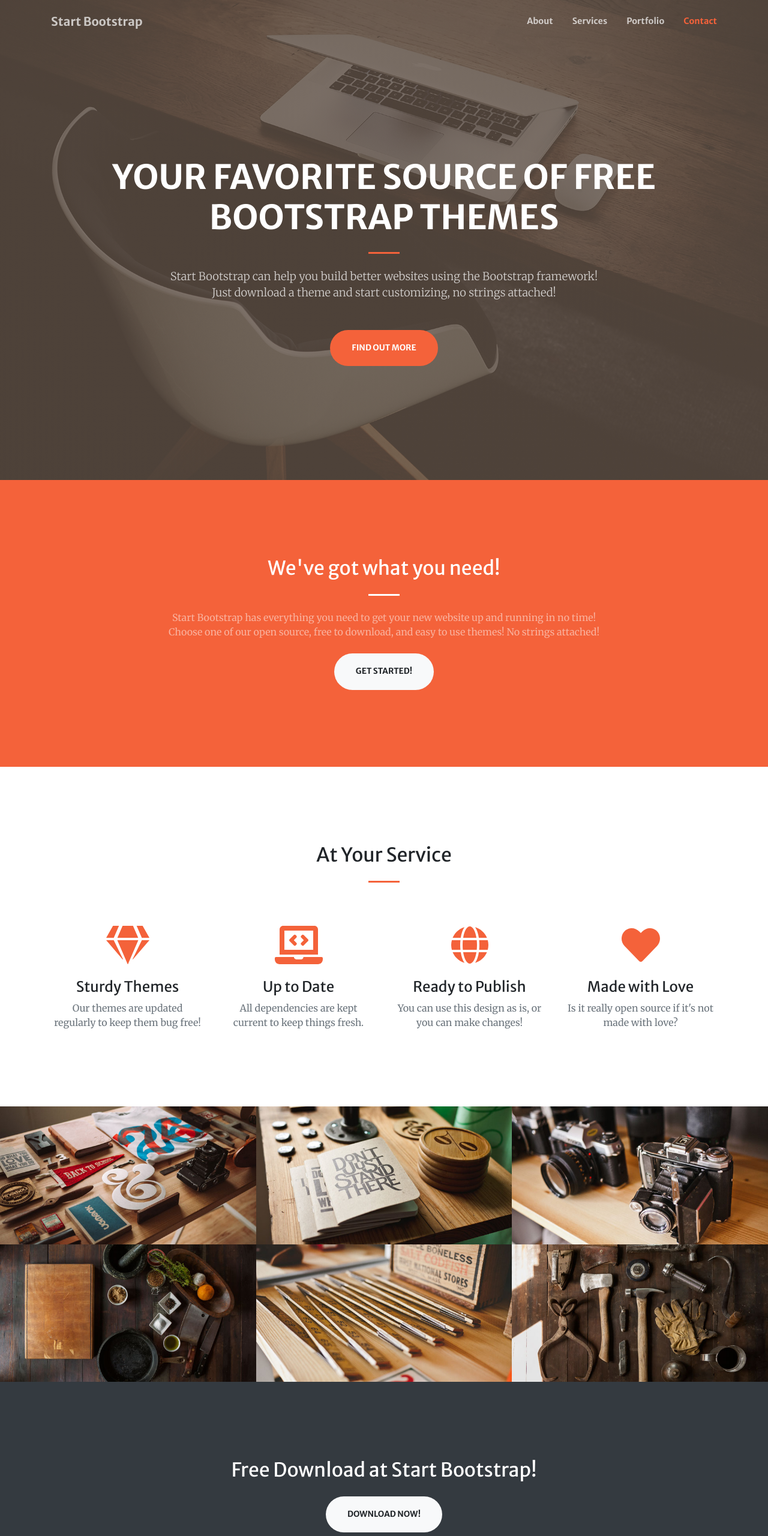
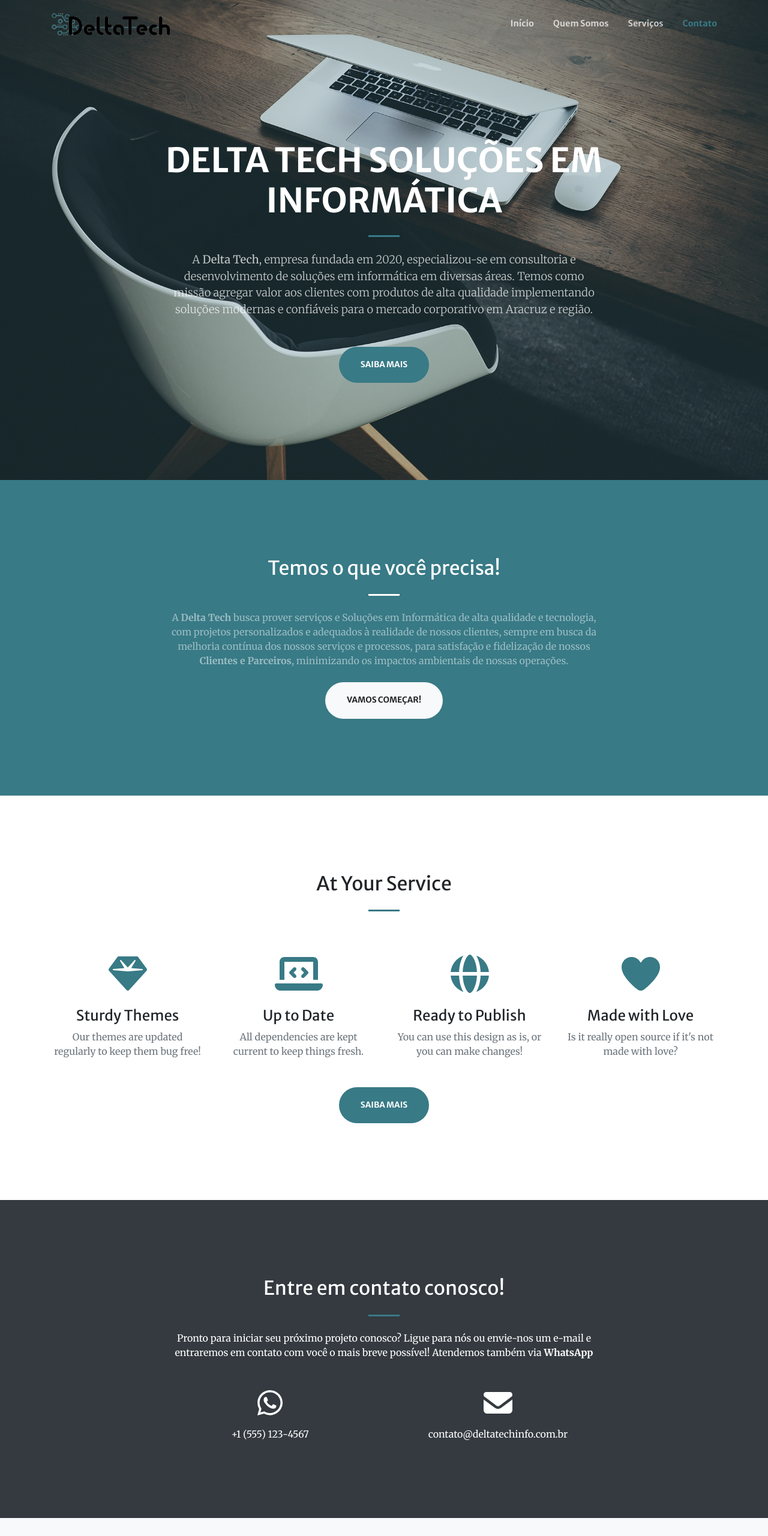
Before and after one commit to mateuslecchi/deltatech, a plain HTML site: page index.html in a window 1280 px wide. Shown: the top 2560 px of the page at 60% size. Drawn offline with nearby package versions, Linux system fonts and the light colour scheme.

Commit message:
Change content

```diff
--- a/index.html
+++ b/index.html
@@ -1,35 +1,38 @@
 <!DOCTYPE html>
-<html lang="en">
+<html lang="pt-br">
     <head>
         <meta charset="utf-8" />
         <meta name="viewport" content="width=device-width, initial-scale=1, shrink-to-fit=no" />
-        <meta name="description" content="" />
-        <meta name="author" content="" />
-        <title>Creative - Start Bootstrap Theme</title>
+        <meta name="description" content="Soluções em Informática, entre em contato, faça um orçamento" />
+        <meta name="author" content="Delta Tech Soluções em Informática" />
+        <title>Delta Tech Soluções em Informática</title>
         <!-- Favicon-->
-        <link rel="icon" type="image/x-icon" href="assets/img/favicon.ico" />
+        <link rel="icon" type="image/x-icon" href="assets/img/icon2.png" />
         <!-- Font Awesome icons (free version)-->
-        <script src="https://use.fontawesome.com/releases/v5.13.0/js/all.js" crossorigin="anonymous"></script>
+        <script src="js/all.js" crossorigin="anonymous"></script>
         <!-- Google fonts-->
         <link href="https://fonts.googleapis.com/css?family=Merriweather+Sans:400,700" rel="stylesheet" />
         <link href="https://fonts.googleapis.com/css?family=Merriweather:400,300,300italic,400italic,700,700italic" rel="stylesheet" type="text/css" />
         <!-- Third party plugin CSS-->
-        <link href="https://cdnjs.cloudflare.com/ajax/libs/magnific-popup.js/1.1.0/magnific-popup.min.css" rel="stylesheet" />
+        <link href="css/magnific-popup.min.css" rel="stylesheet" />
         <!-- Core theme CSS (includes Bootstrap)-->
         <link href="css/styles.css" rel="stylesheet" />
     </head>
-    <body id="page-top">
+    <body id="inicio">
         <!-- Navigation-->
         <nav class="navbar navbar-expand-lg navbar-light fixed-top py-3" id="mainNav">
             <div class="container">
-                <a class="navbar-brand js-scroll-trigger" href="#page-top">Start Bootstrap</a>
+                <a class="navbar-brand js-scroll-trigger" href="#inicio">
+                    <img src="/assets/img/logo.png" width="200" class="d-inline-block align-top" alt="" loading="lazy">
+                </a>
                 <button class="navbar-toggler navbar-toggler-right" type="button" data-toggle="collapse" data-target="#navbarResponsive" aria-controls="navbarResponsive" aria-expanded="false" aria-label="Toggle navigation"><span class="navbar-toggler-icon"></span></button>
                 <div class="collapse navbar-collapse" id="navbarResponsive">
                     <ul class="navbar-nav ml-auto my-2 my-lg-0">
-                        <li class="nav-item"><a class="nav-link js-scroll-trigger" href="#about">About</a></li>
-                        <li class="nav-item"><a class="nav-link js-scroll-trigger" href="#services">Services</a></li>
-                        <li class="nav-item"><a class="nav-link js-scroll-trigger" href="#portfolio">Portfolio</a></li>
-                        <li class="nav-item"><a class="nav-link js-scroll-trigger" href="#contact">Contact</a></li>
+                        <li class="nav-item"><a class="nav-link js-scroll-trigger" href="#inicio">Início</a></li>
+                        <li class="nav-item"><a class="nav-link js-scroll-trigger" href="#quemsomos">Quem Somos</a></li>
+                        <li class="nav-item"><a class="nav-link js-scroll-trigger" href="#servicos">Serviços</a></li>
+                        <!--li class="nav-item"><a class="nav-link js-scroll-trigger" href="#portfolio">Portfólio</a></li-->
+                        <li class="nav-item"><a class="nav-link js-scroll-trigger" href="#contato">Contato</a></li>
                     </ul>
                 </div>
             </div>
@@ -39,31 +42,31 @@
             <div class="container h-100">
                 <div class="row h-100 align-items-center justify-content-center text-center">
                     <div class="col-lg-10 align-self-end">
-                        <h1 class="text-uppercase text-white font-weight-bold">Your Favorite Source of Free Bootstrap Themes</h1>
+                        <h1 class="text-uppercase text-white font-weight-bold">Delta Tech Soluções em Informática</h1>
                         <hr class="divider my-4" />
                     </div>
                     <div class="col-lg-8 align-self-baseline">
-                        <p class="text-white-75 font-weight-light mb-5">Start Bootstrap can help you build better websites using the Bootstrap framework! Just download a theme and start customizing, no strings attached!</p>
-                        <a class="btn btn-primary btn-xl js-scroll-trigger" href="#about">Find Out More</a>
+                        <p class="text-white-75 font-weight-light mb-5">A <strong>Delta Tech</strong>, empresa fundada em 2020, especializou-se em consultoria e desenvolvimento de soluções em informática em diversas áreas. Temos como missão agregar valor aos clientes com produtos de alta qualidade implementando soluções modernas e confiáveis para o mercado corporativo em Aracruz e região.</p>
+                        <a class="btn btn-primary btn-xl js-scroll-trigger" href="#quemsomos">Saiba Mais</a>
                     </div>
                 </div>
             </div>
         </header>
-        <!-- About-->
-        <section class="page-section bg-primary" id="about">
+        <!-- quemsomos-->
+        <section class="page-section bg-primary" id="quemsomos">
             <div class="container">
                 <div class="row justify-content-center">
                     <div class="col-lg-8 text-center">
-                        <h2 class="text-white mt-0">We've got what you need!</h2>
+                        <h2 class="text-white mt-0">Temos o que você precisa!</h2>
                         <hr class="divider light my-4" />
-                        <p class="text-white-50 mb-4">Start Bootstrap has everything you need to get your new website up and running in no time! Choose one of our open source, free to download, and easy to use themes! No strings attached!</p>
-                        <a class="btn btn-light btn-xl js-scroll-trigger" href="#services">Get Started!</a>
+                        <p class="text-white-50 mb-4">A <strong>Delta Tech</strong> busca prover serviços e Soluções em Informática de alta qualidade e tecnologia, com projetos personalizados e adequados à realidade de nossos clientes, sempre em busca da melhoria contínua dos nossos serviços e processos, para satisfação e fidelização de nossos <strong>Clientes e Parceiros</strong>, minimizando os impactos ambientais de nossas operações.</p>
+                        <a class="btn btn-light btn-xl js-scroll-trigger" href="#servicos">Vamos começar!</a>
                     </div>
                 </div>
             </div>
         </section>
-        <!-- Services-->
-        <section class="page-section" id="services">
+        <!-- servicos-->
+        <section class="page-section" id="servicos">
             <div class="container">
                 <h2 class="text-center mt-0">At Your Service</h2>
                 <hr class="divider my-4" />
@@ -97,9 +100,12 @@
                         </div>
                     </div>
                 </div>
+                <div class=" row justify-content-center mt-5">
+                <a class="btn btn-primary btn-xl js-scroll-trigger" href="#contato">Saiba Mais</a>
+            </div>
             </div>
         </section>
-        <!-- Portfolio-->
+        <!-- Portfolio>
         <div id="portfolio">
             <div class="container-fluid p-0">
                 <div class="row no-gutters">
@@ -159,47 +165,50 @@
                     </div>
                 </div>
             </div>
-        </div>
-        <!-- Call to action-->
+        </div-->
+        <!-- Call to action>
         <section class="page-section bg-dark text-white">
             <div class="container text-center">
                 <h2 class="mb-4">Free Download at Start Bootstrap!</h2>
                 <a class="btn btn-light btn-xl" href="https://startbootstrap.com/themes/creative/">Download Now!</a>
             </div>
-        </section>
-        <!-- Contact-->
-        <section class="page-section" id="contact">
+        </section-->
+        <!-- contato-->
+        <section class="page-section bg-dark text-white" id="contato">
             <div class="container">
                 <div class="row justify-content-center">
                     <div class="col-lg-8 text-center">
-                        <h2 class="mt-0">Let's Get In Touch!</h2>
+                        <h2 class="mt-0">Entre em contato conosco!</h2>
                         <hr class="divider my-4" />
-                        <p class="text-muted mb-5">Ready to start your next project with us? Give us a call or send us an email and we will get back to you as soon as possible!</p>
+                        <p class="text-white mb-5">Pronto para iniciar seu próximo projeto conosco? Ligue para nós ou envie-nos um e-mail e entraremos em contato com você o mais breve possível! Atendemos também via <strong>WhatsApp</strong></p>
                     </div>
                 </div>
                 <div class="row">
                     <div class="col-lg-4 ml-auto text-center mb-5 mb-lg-0">
-                        <i class="fas fa-phone fa-3x mb-3 text-muted"></i>
-                        <div>+1 (555) 123-4567</div>
+                        <i class="fab fa-whatsapp fa-3x mb-3 text-white"></i>
+                        <a class="d-block text-white" href="mailto:contato@yourwebsite.com" target="_blank" rel="noreferrer">+1 (555) 123-4567</a>
                     </div>
                     <div class="col-lg-4 mr-auto text-center">
-                        <i class="fas fa-envelope fa-3x mb-3 text-muted"></i>
+                        <i class="fas fa-envelope fa-3x mb-3 text-white"></i>
                         <!-- Make sure to change the email address in BOTH the anchor text and the link target below!-->
-                        <a class="d-block" href="mailto:contact@yourwebsite.com">contact@yourwebsite.com</a>
+                        <a class="d-block text-white" href="mailto:contato@deltatechinfo.com.br" rel="noreferrer">contato@deltatechinfo.com.br</a>
                     </div>
                 </div>
             </div>
         </section>
         <!-- Footer-->
         <footer class="bg-light py-5">
-            <div class="container"><div class="small text-center text-muted">Copyright © 2020 - Start Bootstrap</div></div>
+            <div class="container">
+                <p class="small text-center text-muted">© Delta Tech Soluções em Informática - CNPJ: 36.626.178/0001-90</p>
+                <p class="small text-center text-muted">Desenvolvido por <a href="https://agenciaink.com" target="_blank" rel="noreferrer">Agência INK</a></p>
+            </div>
         </footer>
         <!-- Bootstrap core JS-->
-        <script src="https://cdnjs.cloudflare.com/ajax/libs/jquery/3.5.1/jquery.min.js"></script>
-        <script src="https://stackpath.bootstrapcdn.com/bootstrap/4.5.0/js/bootstrap.bundle.min.js"></script>
+        <script src="js/jquery.min.js"></script>
+        <script src="js/bootstrap.bundle.min.js"></script>
         <!-- Third party plugin JS-->
-        <script src="https://cdnjs.cloudflare.com/ajax/libs/jquery-easing/1.4.1/jquery.easing.min.js"></script>
-        <script src="https://cdnjs.cloudflare.com/ajax/libs/magnific-popup.js/1.1.0/jquery.magnific-popup.min.js"></script>
+        <script src="js/jquery.easing.min.js"></script>
+        <script src="js/jquery.magnific-popup.min.js"></script>
         <!-- Core theme JS-->
         <script src="js/scripts.js"></script>
     </body>
```
Also changed, not shown: css/styles.css.
